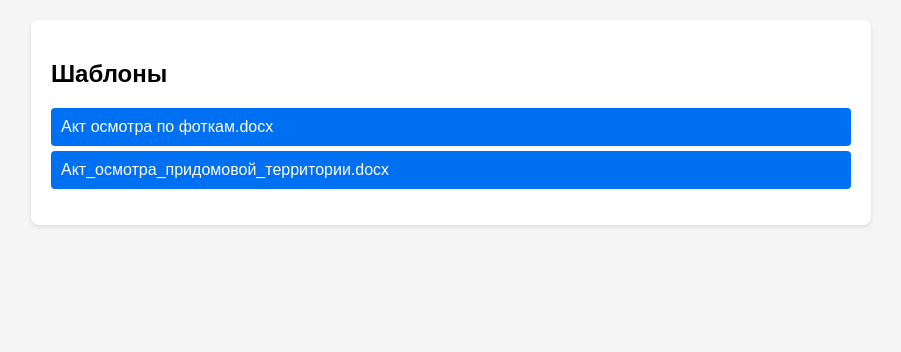
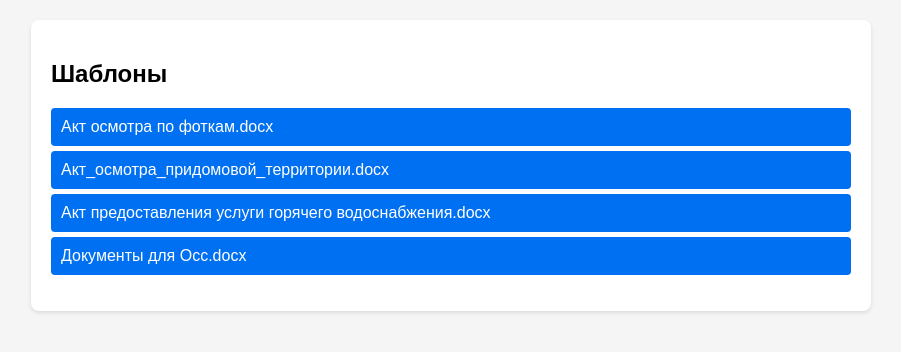
Before and after one commit to avitvitsky/docs-download, a plain HTML site: page index.html in a window 1280 px wide. Shown: the whole page, without its empty margins (189-1090 px from the left). Drawn offline with Linux system fonts and the light colour scheme.

Commit message:
Adds water.docx and meet.docx

```diff
--- a/index.html
+++ b/index.html
@@ -18,6 +18,14 @@
             >Акт_осмотра_придомовой_территории.docx</a
           >
         </li>
+        <li>
+          <a href="files/water.docx" download
+            >Акт предоставления услуги горячего водоснабжения.docx</a
+          >
+        </li>
+        <li>
+          <a href="files/meet.docx" download>Документы для Осс.docx</a>
+        </li>
       </ul>
     </div>
   </body>
```
Also changed, not shown: 2 other files.
